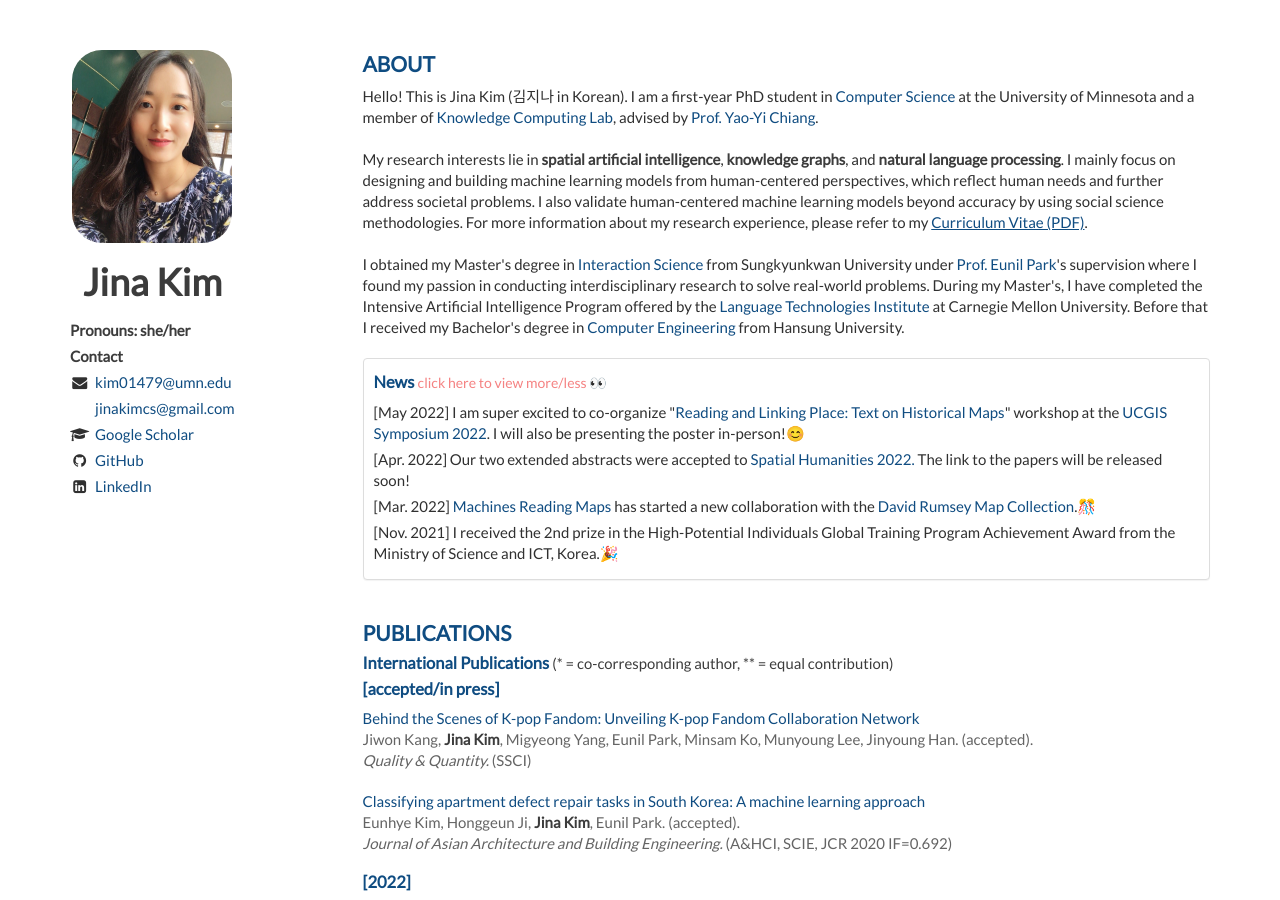
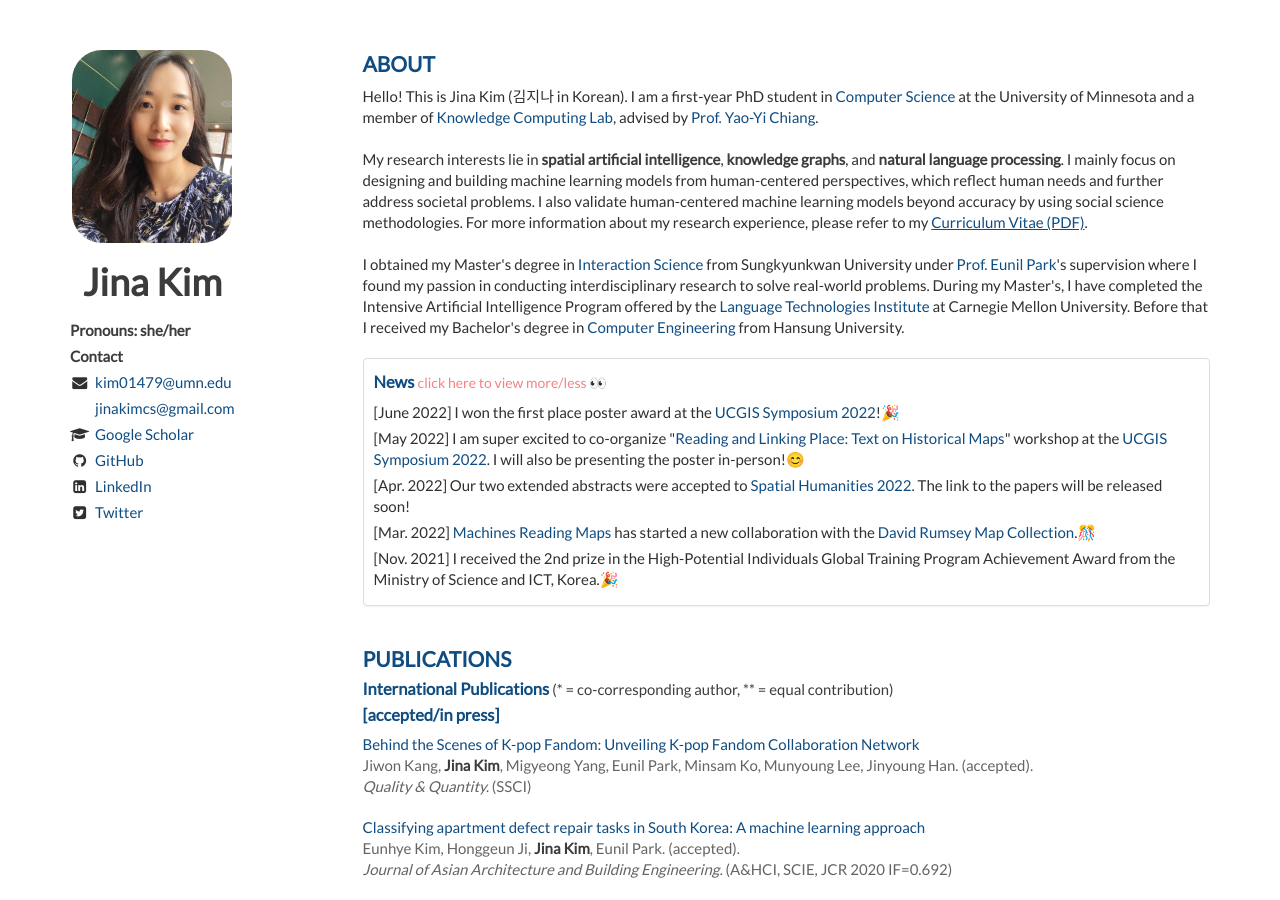
Before and after one commit to Jina-Kim/Jina-Kim.github.io, a Jekyll site: the page built from index.html, in a window 1280 px wide and 900 px high. Built offline with Jekyll 4.4.1, drawn with Linux system fonts in a browser that asks for light colours; nearby versions of some CDN libraries; the list of posts is cut into pages by our own code.

Commit message:
Update about.html

```diff
--- a/_config.yml
+++ b/_config.yml
@@ -24,6 +24,7 @@ website: github.io
 website_full: https://jina-kim.github.io/
 github: https://github.com/Jina-Kim/
 linkedin: https://www.linkedin.com/in/jina-kim-5796a6134
+twitter: https://twitter.com/jina_kimmm/
 google_scholar: https://scholar.google.co.kr/citations?user=kS2XsAsAAAAJ
 twitter: twitter
 # needed for travis-ci build
--- a/_includes/about.html
+++ b/_includes/about.html
@@ -18,6 +18,7 @@
       <div class="panel-body">
           <h2>News <a type="button" data-toggle="collapse" data-target="#collapseList" aria-expanded="false" aria-controls="collapseList" style="font-size: 85%; color: #F58282;font-weight: normal;">click here to view more/less 👀</a></h2>
         <ul class="list-unstyled">
+            <li>[June 2022] I won the first place poster award at the <a href="https://www.ucgis.org/symposium-2022-main">UCGIS Symposium 2022</a>!🎉</li>
             <li>[May 2022] I am super excited to co-organize "<a href="https://machines-reading-maps.github.io/ucgis2022-workshop">Reading and Linking Place: Text on Historical Maps</a>" workshop at the <a href="https://www.ucgis.org/symposium-2022-main">UCGIS Symposium 2022</a>. I will also be presenting the poster in-person!😊</li>
             <li>[Apr. 2022] Our two extended abstracts were accepted to <a href="https://www.gcdh.ugent.be/spatial-humanities-2022">Spatial Humanities 2022.</a> The link to the papers will be released soon!</li>
             <li>[Mar. 2022] <a href="http://machines-reading-maps.github.io">Machines Reading Maps</a> has started a new collaboration with the <a href="https://www.davidrumsey.com/">David Rumsey Map Collection</a>.🎊</li>
--- a/_layouts/layout.html
+++ b/_layouts/layout.html
@@ -30,6 +30,7 @@
                         <li><i class="fa fa-graduation-cap fa-fw"></i>&nbsp; <a href="{{ site.google_scholar }}">Google Scholar</a></li>
                         <li><i class="fa fa-github fa-fw"></i>&nbsp; <a href="{{ site.github }}">GitHub</a></li>
                         <li><i class="fa fa-linkedin-square fa-fw"></i>&nbsp; <a href="{{ site.linkedin }}">LinkedIn</a></li>
+                        <li><i class="fa fa-twitter-square fa-fw"></i>&nbsp; <a href="{{ site.twitter }}">Twitter</a></li>
                     </ul>
                 </div>
             </header>
```
